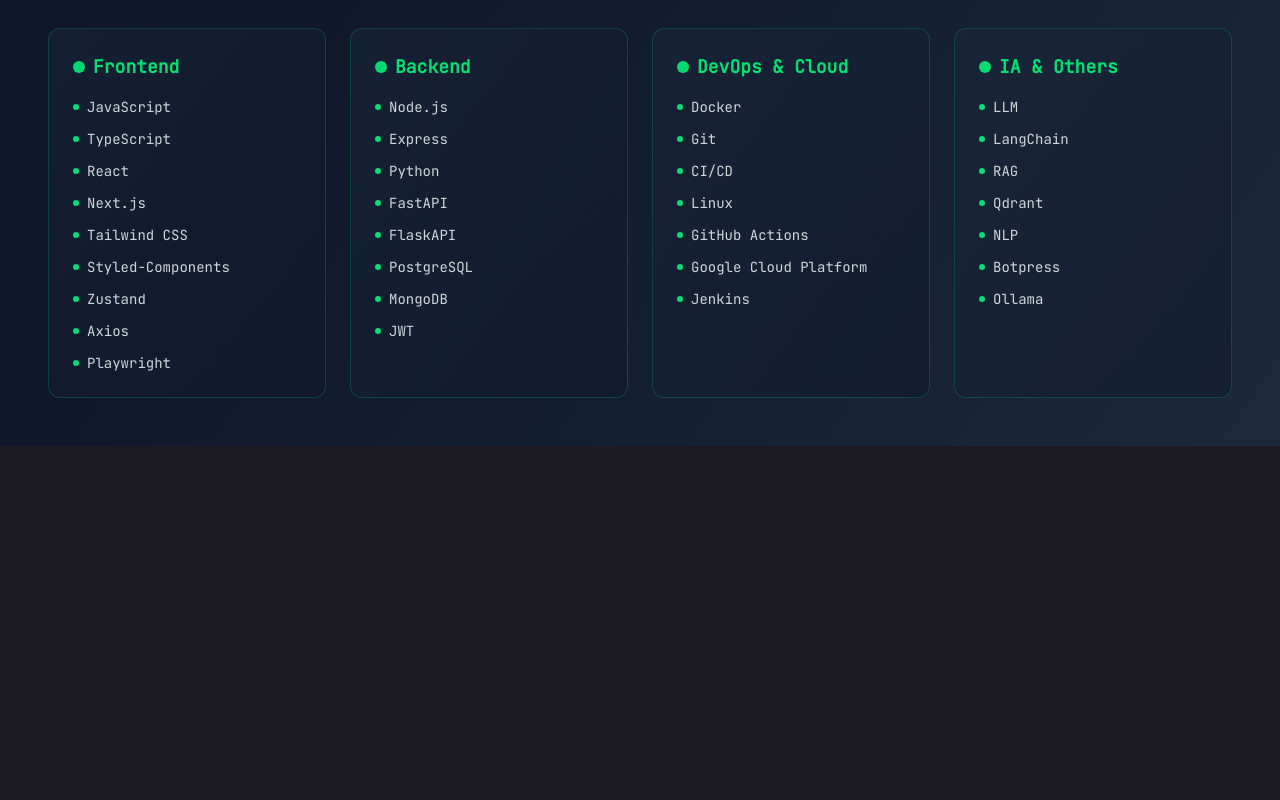
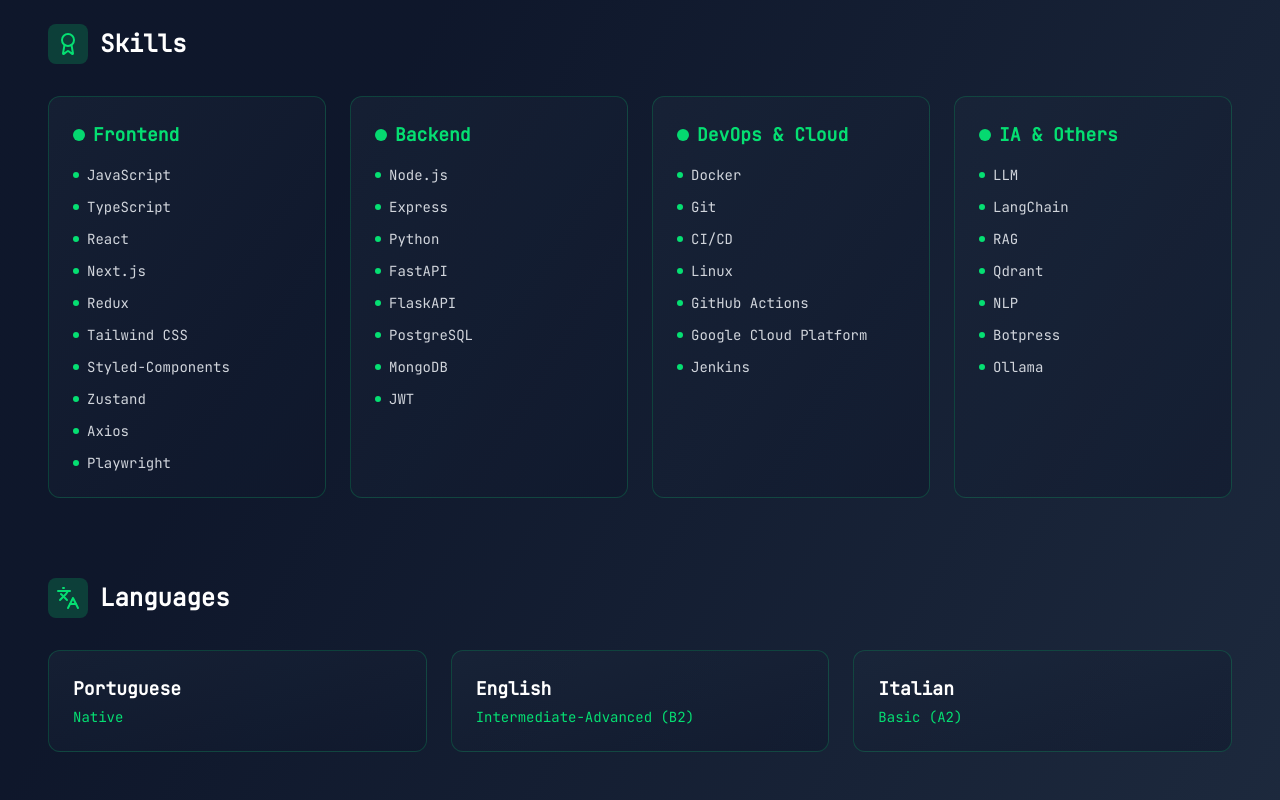
Before and after one commit to ws49066/portfolio, a React (Vite) app: page /resume in a window 1280 px wide. Shown: the part 1523-2323 px from the top of the page. Before the commit the page ends 1969 px from the top, so only its background shows below. Built offline with nearby package versions, Linux system fonts and the light colour scheme.

Commit message:
feat: Add languages section to Resume with translations and icons

```diff
--- a/src/locales/translations.ts
+++ b/src/locales/translations.ts
@@ -59,6 +59,7 @@
       experience: 'Experience',
       skills: 'Skills',
       education: 'Education',
+      languages: 'Languages',
     },
     contact: {
       title: 'Get in Touch',
@@ -105,6 +106,7 @@
       greeting: 'Olá, eu sou',
       name: 'Wanderson Oliveira',
       description: `Engenheiro de Software Full Stack com mais de 5 anos de experiência no desenvolvimento de aplicações web escaláveis, plataformas de automação e soluções em nuvem. Especializado em React, Next.js, Python e arquiteturas modernas de backend, com atuação em frontend, backend, DevOps e Google Cloud Platform.`,
+      downloadCV: 'Baixar CV',
       viewProjects: 'Ver Projetos',
       cvModal: {
         title: 'Escolha o Idioma do CV',
@@ -152,6 +154,7 @@
       experience: 'Experiência',
       skills: 'Habilidades',
       education: 'Educação',
+      languages: 'Idiomas',
     },
     contact: {
       title: 'Entre em Contato',
@@ -246,6 +249,7 @@
       experience: 'Esperienza',
       skills: 'Competenze',
       education: 'Educazione',
+      languages: 'Lingue',
     },
     contact: {
       title: 'Mettiamoci in Contatto',
--- a/src/pages/Resume/index.tsx
+++ b/src/pages/Resume/index.tsx
@@ -1,5 +1,5 @@
 import { useTranslation } from '../../hooks/useTranslation';
-import { Briefcase, BookOpen, Award } from 'lucide-react';
+import { Briefcase, BookOpen, Award, Languages as LanguagesIcon } from 'lucide-react';
 
 export default function Resume() {
     const { t, language } = useTranslation();
@@ -18,7 +18,7 @@
                 position: 'Desenvolvedor de Software - Pleno',
                 period: '07/2022 - 02/2026',
                 location: 'Manaus, AM, Brasil',
-                description: 'Desenvolvedor full stack trabalhando em múltiplos projetos incluindo validador de binários Samsung, chatbot com IA/NLP e gerenciador de amostras Android. Utilizo Next.js, TypeScript, Python, LLM e Docker.',
+                description: 'Desenvolvedor full stack em três projetos principais: criei um validador de binários que reduziu o tempo de validação de features Samsung de 2-3 dias para ~10 minutos; desenvolvi um chatbot de IA/NLP com LangChain, LLaMA e Qdrant para busca semântica segura em documentos internos; e atuei como Tech Lead do Gerenciador de Amostras Android, responsável por requisitos do cliente, backlog e coordenação da equipe.',
             },
             {
                 company: 'Kodigos Software LTDA',
@@ -48,7 +48,7 @@
                 position: 'Mid-Level Software Developer',
                 period: '07/2022 - 02/2026',
                 location: 'Manaus, AM, Brazil',
-                description: 'Full stack developer working on multiple projects including Samsung binary code validator, AI/NLP chatbot, and Android sample manager. I use Next.js, TypeScript, Python, LLM, and Docker.',
+                description: 'Full stack developer across three key projects: built a binary code validator that cut Samsung feature validation time from 2-3 days to ~10 minutes; developed an AI/NLP chatbot with LangChain, LLaMA, and Qdrant for secure semantic search over internal documents; and served as Tech Lead for the Android Sample Manager, owning client requirements, backlog, and team coordination.',
             },
             {
                 company: 'Kodigos Software LTDA',
@@ -78,7 +78,7 @@
                 position: 'Sviluppatore di Software Mid-Level',
                 period: '07/2022 - 02/2026',
                 location: 'Manaus, AM, Brasile',
-                description: 'Sviluppatore fullstack che lavora su più progetti inclusi validatore di codice binario Samsung, chatbot con IA/NLP e gestore di campioni Android. Utilizzo Next.js, TypeScript, Python, LLM e Docker.',
+                description: `Sviluppatore full stack su tre progetti principali: ho creato un validatore di codice binario che ha ridotto il tempo di validazione delle funzionalità Samsung da 2-3 giorni a circa 10 minuti; ho sviluppato un chatbot AI/NLP con LangChain, LLaMA e Qdrant per la ricerca semantica sicura su documenti interni; e ho ricoperto il ruolo di Tech Lead per l'Android Sample Manager, occupandomi di requisiti del cliente, backlog e coordinamento del team.`,
             },
             {
                 company: 'Kodigos Software LTDA',
@@ -124,13 +124,32 @@
         ],
     };
 
+    const languagesData = {
+        pt: [
+            { name: 'Português', level: 'Nativo' },
+            { name: 'Inglês', level: 'Intermediário-Avançado (B2)' },
+            { name: 'Italiano', level: 'Básico (A2)' },
+        ],
+        en: [
+            { name: 'Portuguese', level: 'Native' },
+            { name: 'English', level: 'Intermediate-Advanced (B2)' },
+            { name: 'Italian', level: 'Basic (A2)' },
+        ],
+        it: [
+            { name: 'Portoghese', level: 'Madrelingua' },
+            { name: 'Inglese', level: 'Intermedio-Avanzato (B2)' },
+            { name: 'Italiano', level: 'Base (A2)' },
+        ],
+    };
+
     const experiences = experiencesData[language as keyof typeof experiencesData] || experiencesData.pt;
     const education = educationData[language as keyof typeof educationData] || educationData.pt;
+    const languagesList = languagesData[language as keyof typeof languagesData] || languagesData.pt;
 
     const skills = [
         {
             category: 'Frontend',
-            skills: ['JavaScript', 'TypeScript', 'React', 'Next.js', 'Tailwind CSS', 'Styled-Components', 'Zustand', 'Axios', 'Playwright'],
+            skills: ['JavaScript', 'TypeScript', 'React', 'Next.js', 'Redux', 'Tailwind CSS', 'Styled-Components', 'Zustand', 'Axios', 'Playwright'],
         },
         {
             category: 'Backend',
@@ -252,6 +271,28 @@
                 ))}
             </div>
         </section>
+
+        {/* Languages Section */}
+        <section>
+            <div className='flex items-center gap-3 mb-8'>
+                <div className='p-2 rounded-lg bg-green-400/20'>
+                    <LanguagesIcon className='text-green-400' size={24} />
+                </div>
+                <h2 className='text-2xl font-bold text-white'>{t('resume.languages')}</h2>
+            </div>
+
+            <div className='grid grid-cols-1 sm:grid-cols-3 gap-6'>
+                {languagesList.map((lang, idx) => (
+                    <div
+                        key={idx}
+                        className='group bg-gradient-to-br from-slate-800/50 to-slate-900/50 border border-green-400/20 rounded-xl p-6 hover:border-green-400/50 transition-all duration-300 hover:shadow-lg hover:shadow-green-500/10 hover:-translate-y-2'
+                    >
+                        <h3 className='text-white font-bold text-lg mb-1'>{lang.name}</h3>
+                        <p className='text-green-400 text-sm'>{lang.level}</p>
+                    </div>
+                ))}
+            </div>
+        </section>
     </div>
     );
 }
```
